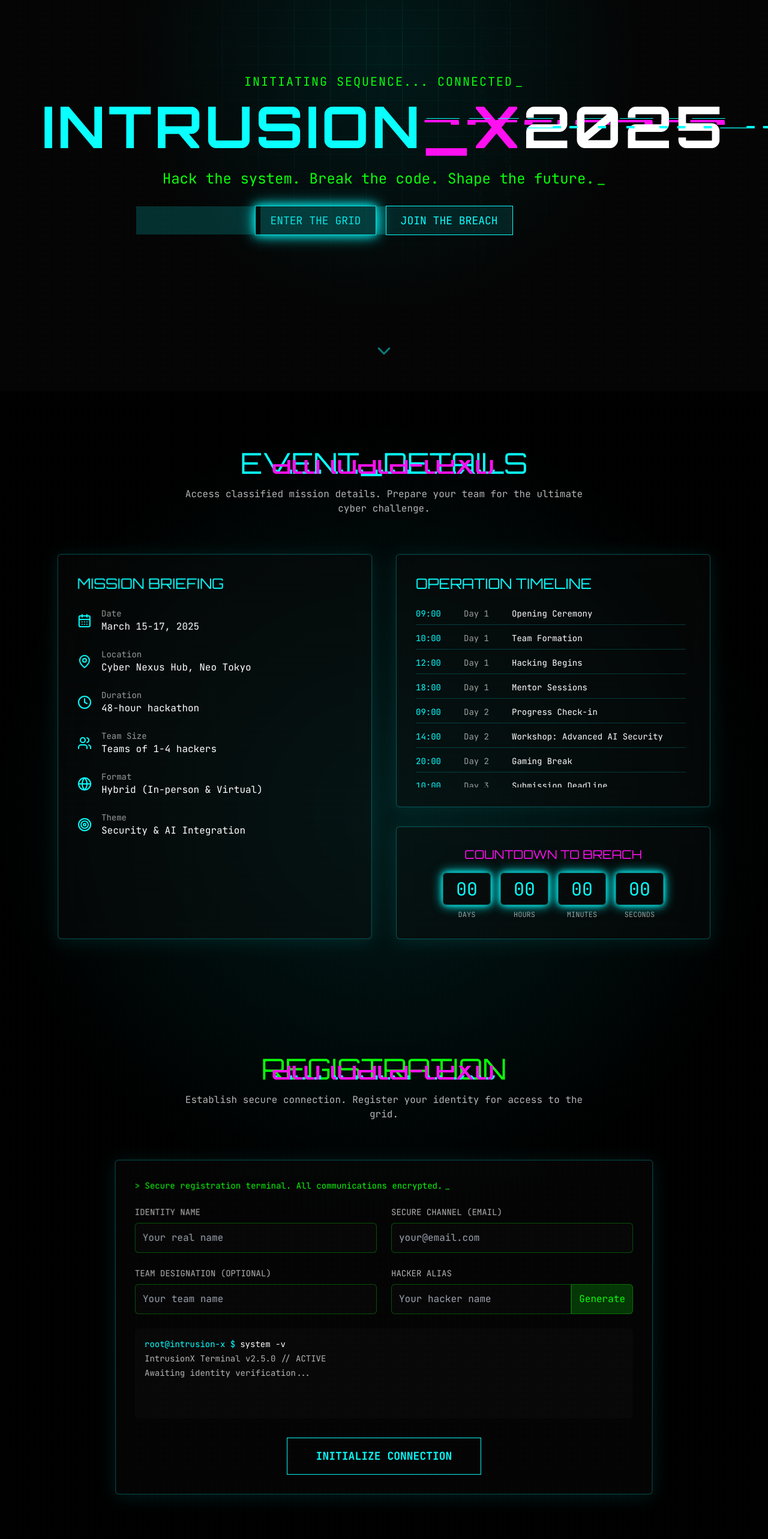
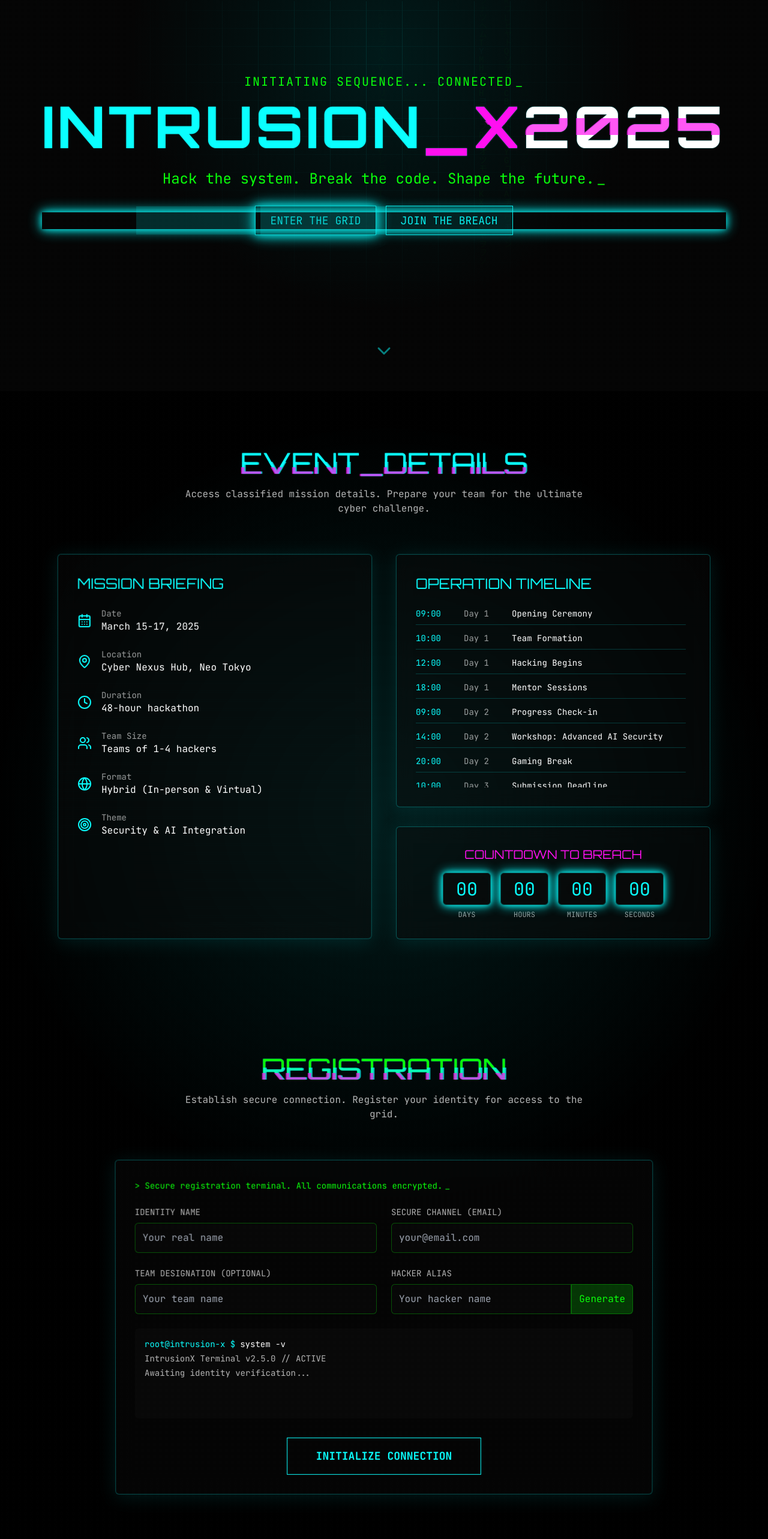
Before and after one commit to anshumeshsaini/cyberflux-hackathon, a React (Vite) app: page / in a window 1280 px wide. Shown: the part 148-2714 px from the top of the page at 60% size. Built offline with nearby package versions, Linux system fonts and the light colour scheme.

Commit message:
Fix error
Fix a reported error.

```diff
--- a/src/components/GlitchText.tsx
+++ b/src/components/GlitchText.tsx
@@ -8,6 +8,7 @@ interface GlitchTextProps {
   className?: string;
   glitchOnHover?: boolean;
   delay?: number;
+  intensity?: 'low' | 'medium' | 'high';
 }
 
 const GlitchText: React.FC<GlitchTextProps> = ({
@@ -15,12 +16,11 @@ const GlitchText: React.FC<GlitchTextProps> = ({
   as: Component = 'span',
   className,
   glitchOnHover = false,
-  delay = 0
+  delay = 0,
+  intensity = 'medium'
 }) => {
   const [isVisible, setIsVisible] = useState(!delay);
   const [isGlitching, setIsGlitching] = useState(false);
-
-  console.log("GlitchText rendering:", text);
 
   useEffect(() => {
     if (delay) {
@@ -30,6 +30,21 @@ const GlitchText: React.FC<GlitchTextProps> = ({
       return () => clearTimeout(timer);
     }
   }, [delay]);
+
+  // Random glitch effect on component mount
+  useEffect(() => {
+    if (!glitchOnHover) {
+      const glitchInterval = setInterval(() => {
+        setIsGlitching(true);
+
+        setTimeout(() => {
+          setIsGlitching(false);
+        }, 300);
+      }, Math.random() * 5000 + 2000); // Random interval between 2-7 seconds
+
+      return () => clearInterval(glitchInterval);
+    }
+  }, [glitchOnHover]);
 
   const handleMouseEnter = () => {
     if (glitchOnHover) {
@@ -45,12 +60,17 @@ const GlitchText: React.FC<GlitchTextProps> = ({
 
   if (!isVisible) return null;
 
+  const intensityClass =
+    intensity === 'low' ? 'glitch-low' :
+    intensity === 'high' ? 'glitch-high' :
+    'glitch-medium';
+
   return (
     <Component
       data-text={text}
       className={cn(
-        'cyber-glitch transition-all',
-        isGlitching || !glitchOnHover ? 'cyber-glitch' : '',
+        'cyber-glitch',
+        isGlitching || !glitchOnHover ? intensityClass : '',
         className
       )}
       onMouseEnter={handleMouseEnter}
--- a/src/components/Hero.tsx
+++ b/src/components/Hero.tsx
@@ -60,18 +60,21 @@ const Hero: React.FC = () => {
               as="span"
               className="text-cyber-cyan inline-block"
               delay={1000}
+              intensity="high"
             />
             <GlitchText
               text="_X"
               as="span"
               className="text-cyber-pink inline-block"
               delay={1500}
+              intensity="high"
             />
             <GlitchText
               text=" 2025"
               as="span"
               className="text-white inline-block"
               delay={1800}
+              intensity="medium"
             />
           </h1>
 
@@ -87,7 +90,7 @@ const Hero: React.FC = () => {
 
           {/* CTA Button */}
           {showCTA && (
-            <div className="mt-10 transition-all duration-500 animate-fade-in">
+            <div className="mt-10 transition-all duration-500 animate-pulse-glow">
               <a
                 href="#event"
                 className="cyber-button mx-2 text-lg font-mono animate-pulse-glow"
--- a/src/index.css
+++ b/src/index.css
@@ -59,26 +59,60 @@
 }
 
 @layer components {
+  /* Base cyber-glitch class */
   .cyber-glitch {
     @apply relative inline-block;
+    text-shadow: 0 0 2px rgba(10, 255, 255, 0.5);
   }
 
-  .cyber-glitch::before,
-  .cyber-glitch::after {
-    @apply content-['attr(data-text)'] absolute left-0 top-0 w-full h-full;
+  /* Different glitch intensities */
+  .glitch-low::before,
+  .glitch-low::after,
+  .glitch-medium::before,
+  .glitch-medium::after,
+  .glitch-high::before,
+  .glitch-high::after {
+    @apply content-[attr(data-text)] absolute left-0 top-0 w-full h-full opacity-70;
     clip: rect(0, 0, 0, 0);
   }
 
-  .cyber-glitch::before {
-    @apply text-cyber-cyan left-[2px];
+  /* Low intensity glitch */
+  .glitch-low::before {
+    @apply text-cyber-cyan left-[1px];
     text-shadow: -1px 0 #0AFFFF;
-    animation: glitch 2s infinite linear alternate-reverse;
+    animation: glitch-anim-1 2s infinite linear alternate-reverse;
   }
 
-  .cyber-glitch::after {
+  .glitch-low::after {
+    @apply text-cyber-pink left-[-1px];
+    text-shadow: 1px 0 #FF10F0;
+    animation: glitch-anim-2 3s infinite linear alternate-reverse;
+  }
+
+  /* Medium intensity glitch */
+  .glitch-medium::before {
+    @apply text-cyber-cyan left-[2px];
+    text-shadow: -2px 0 #0AFFFF;
+    animation: glitch-anim-1 1.5s infinite linear alternate-reverse;
+  }
+
+  .glitch-medium::after {
     @apply text-cyber-pink left-[-2px];
-    text-shadow: 1px 0 #FF10F0;
-    animation: glitch 3s infinite linear alternate-reverse;
+    text-shadow: 2px 0 #FF10F0;
+    animation: glitch-anim-2 2s infinite linear alternate-reverse;
+  }
+
+  /* High intensity glitch */
+  .glitch-high::before {
+    @apply text-cyber-cyan left-[3px];
+    text-shadow: -3px 0 #0AFFFF;
+    animation: glitch-anim-1 1s infinite linear alternate-reverse;
+  }
+
+  .glitch-high::after {
+    @apply text-cyber-pink left-[-3px];
+    text-shadow: 3px 0 #FF10F0;
+    animation: glitch-anim-2 1.5s infinite linear alternate-reverse;
   }
 
   .cyber-button {
@@ -103,11 +137,13 @@
 
   .terminal-text {
     @apply font-mono text-cyber-green overflow-hidden whitespace-nowrap
-           border-r-4 border-cyber-green animate-typing animate-blink-caret;
+           border-r-4 border-cyber-green;
+    animation: typing 3.5s steps(40, end), blink-caret 0.75s step-end infinite;
   }
 
   .scan-line {
-    @apply pointer-events-none fixed top-0 left-0 w-full h-1 bg-cyber-cyan/50 z-50 animate-scan-line;
+    @apply pointer-events-none fixed top-0 left-0 w-full h-1 bg-cyber-cyan/50 z-50;
+    animation: scan-line 3s linear infinite;
   }
 
   .scan-line-container::before {
@@ -119,69 +155,177 @@
     animation: scan 3s linear infinite;
   }
 
-  @keyframes glitch {
+  @keyframes glitch-anim-1 {
     0% {
       clip: rect(44px, 9999px, 44px, 0);
+      transform: skew(0.5deg);
     }
     5% {
       clip: rect(33px, 9999px, 87px, 0);
+      transform: skew(0.2deg);
     }
     10% {
       clip: rect(66px, 9999px, 29px, 0);
+      transform: skew(-0.3deg);
     }
     15% {
       clip: rect(75px, 9999px, 76px, 0);
+      transform: skew(0.4deg);
     }
     20% {
       clip: rect(37px, 9999px, 36px, 0);
+      transform: skew(-0.2deg);
     }
     25% {
       clip: rect(30px, 9999px, 84px, 0);
+      transform: skew(0.5deg);
     }
     30% {
       clip: rect(69px, 9999px, 31px, 0);
+      transform: skew(0.1deg);
     }
     35% {
       clip: rect(17px, 9999px, 44px, 0);
+      transform: skew(-0.4deg);
     }
     40% {
       clip: rect(94px, 9999px, 30px, 0);
+      transform: skew(0.3deg);
     }
     45% {
       clip: rect(17px, 9999px, 10px, 0);
+      transform: skew(0.2deg);
     }
     50% {
       clip: rect(71px, 9999px, 42px, 0);
+      transform: skew(-0.5deg);
     }
     55% {
       clip: rect(33px, 9999px, 47px, 0);
+      transform: skew(-0.2deg);
     }
     60% {
       clip: rect(35px, 9999px, 63px, 0);
+      transform: skew(0.3deg);
     }
     65% {
       clip: rect(44px, 9999px, 34px, 0);
+      transform: skew(0.1deg);
     }
     70% {
       clip: rect(31px, 9999px, 37px, 0);
+      transform: skew(0.4deg);
     }
     75% {
       clip: rect(48px, 9999px, 15px, 0);
+      transform: skew(-0.3deg);
     }
     80% {
       clip: rect(71px, 9999px, 83px, 0);
+      transform: skew(0.2deg);
     }
     85% {
       clip: rect(38px, 9999px, 39px, 0);
+      transform: skew(-0.1deg);
     }
     90% {
       clip: rect(11px, 9999px, 99px, 0);
+      transform: skew(0.5deg);
     }
     95% {
       clip: rect(23px, 9999px, 90px, 0);
+      transform: skew(-0.4deg);
     }
     100% {
       clip: rect(14px, 9999px, 32px, 0);
+      transform: skew(0.2deg);
+    }
+  }
+
+  @keyframes glitch-anim-2 {
+    0% {
+      clip: rect(64px, 9999px, 34px, 0);
+      transform: skew(0.3deg);
+    }
+    5% {
+      clip: rect(23px, 9999px, 67px, 0);
+      transform: skew(-0.4deg);
+    }
+    10% {
+      clip: rect(46px, 9999px, 39px, 0);
+      transform: skew(0.5deg);
+    }
+    15% {
+      clip: rect(55px, 9999px, 56px, 0);
+      transform: skew(-0.2deg);
+    }
+    20% {
+      clip: rect(87px, 9999px, 16px, 0);
+      transform: skew(0.3deg);
+    }
+    25% {
+      clip: rect(10px, 9999px, 74px, 0);
+      transform: skew(-0.5deg);
+    }
+    30% {
+      clip: rect(49px, 9999px, 91px, 0);
+      transform: skew(0.4deg);
+    }
+    35% {
+      clip: rect(97px, 9999px, 24px, 0);
+      transform: skew(-0.3deg);
+    }
+    40% {
+      clip: rect(74px, 9999px, 20px, 0);
+      transform: skew(0.2deg);
+    }
+    45% {
+      clip: rect(37px, 9999px, 80px, 0);
+      transform: skew(-0.4deg);
+    }
+    50% {
+      clip: rect(91px, 9999px, 22px, 0);
+      transform: skew(0.5deg);
+    }
+    55% {
+      clip: rect(13px, 9999px, 47px, 0);
+      transform: skew(-0.2deg);
+    }
+    60% {
+      clip: rect(45px, 9999px, 53px, 0);
+      transform: skew(0.3deg);
+    }
+    65% {
+      clip: rect(84px, 9999px, 34px, 0);
+      transform: skew(-0.5deg);
+    }
+    70% {
+      clip: rect(51px, 9999px, 47px, 0);
+      transform: skew(0.4deg);
+    }
+    75% {
+      clip: rect(28px, 9999px, 95px, 0);
+      transform: skew(-0.3deg);
+    }
+    80% {
+      clip: rect(51px, 9999px, 73px, 0);
+      transform: skew(0.2deg);
+    }
+    85% {
+      clip: rect(28px, 9999px, 59px, 0);
+      transform: skew(-0.1deg);
+    }
+    90% {
+      clip: rect(81px, 9999px, 19px, 0);
+      transform: skew(0.5deg);
+    }
+    95% {
+      clip: rect(93px, 9999px, 90px, 0);
+      transform: skew(-0.4deg);
+    }
+    100% {
+      clip: rect(24px, 9999px, 32px, 0);
+      transform: skew(0.3deg);
     }
   }
 
```
